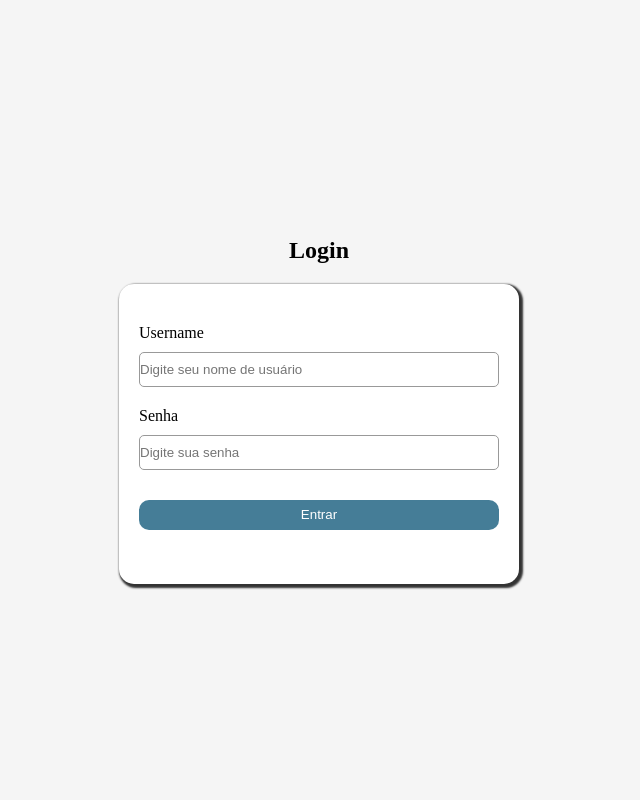
After one commit to williamdev20/flashcard-ai, a Django app: page /login/ in a window 1280 px wide. The commit adds this page. Shown: the whole page, without its empty margins (321-961 px from the left). Run offline with Django 5.2, Linux system fonts and the light colour scheme.

Commit message:
Alternado o .gitignore e terminando todas as telas que faltavam (cadastro, login e visualizar cartão

```diff
--- a/cards/urls.py
+++ b/cards/urls.py
@@ -7,4 +7,5 @@ urlpatterns = [
     path('category/', views.show_category, name="show_category"),
     # /category/<str:category_name>
     path('category/create_subcategory_or_cards/', views.create_subcategory_or_cards, name="create_subcategory_or_cards"),
+    path('categort/view_card/', views.view_card, name="view_card")
 ]
--- a/cards/views.py
+++ b/cards/views.py
@@ -10,3 +10,7 @@ def show_category(request):
 
 def create_subcategory_or_cards(request):
     return render(request, "cards/create_subcategory_or_cards.html")
+
+
+def view_card(request):
+    return render(request, "cards/view_card.html")
--- a/core/urls.py
+++ b/core/urls.py
@@ -3,5 +3,7 @@ from django.urls import path, include
 
 urlpatterns = [
     path('admin/', admin.site.urls),
-    path('cards/', include("cards.urls"))
+    path('cards/', include("cards.urls")),
+    path('register/', include("register.urls")),
+    path('login/', include("login.urls"))
 ]
--- /dev/null
+++ b/login/urls.py
@@ -0,0 +1,6 @@
+from django.urls import path
+from . import views
+
+urlpatterns = [
+    path('', views.login, name="login")
+]
--- a/login/views.py
+++ b/login/views.py
@@ -1,3 +1,4 @@
 from django.shortcuts import render
 
-# Create your views here.
+def login(request):
+    return render(request, "login/login.html")
--- /dev/null
+++ b/register/urls.py
@@ -0,0 +1,6 @@
+from django.urls import path
+from . import views
+
+urlpatterns = [
+    path('', views.register, name="register")
+]
--- a/register/views.py
+++ b/register/views.py
@@ -1,3 +1,4 @@
 from django.shortcuts import render
 
-# Create your views here.
+def register(request):
+    return render(request, "register/register.html")
--- /dev/null
+++ b/static/css/login/login.css
@@ -0,0 +1,74 @@
+* {
+    padding: 0;
+    margin: 0;
+    box-sizing: border-box;
+}
+
+body {
+    background-color: #f5f5f5;
+}
+
+main {
+    display: flex;
+    justify-content: center;
+    align-items: center;
+    height: 100vh;
+    flex-direction: column;
+}
+
+h2 {
+    text-align: center;
+    margin: 20px;
+}
+
+.container {
+    display: flex;
+    background-color: #fff;
+    box-shadow: 2px 2px 2px 2px #333;
+    flex-direction: column;
+    width: 400px;
+    height: 300px;
+    padding: 20px;
+    border-radius: 15px;
+}
+
+label {
+    margin-top: 20px;
+}
+
+input {
+    margin-top: 10px;
+    width: 100%;
+    height: 35px;
+    border-radius: 5px;
+    border: 1px solid #999;
+}
+
+input:focus {
+    outline-color: #999;
+}
+
+button {
+    margin-top: 30px;
+    height: 30px;
+    color: #fff;
+    background-color: #457d97;
+    border: none;
+    border-radius: 10px;
+    cursor: pointer;
+}
+
+button:hover {
+    background-color: #3b6f87;
+}
+
+@media (max-width: 600px) {
+    .container {
+        width: 250px;
+        height: 250px;
+    }
+
+    button {
+        border-radius: 7px;
+    }
+}
--- a/templates/cards/create_subcategory_or_cards.html
+++ b/templates/cards/create_subcategory_or_cards.html
@@ -23,7 +23,7 @@
              </a>
 
              <!-- Aqui vai vir um for pra listar os cards -->
-              <a class="card" href="">
+              <a class="card" href="{% url 'view_card' %}">
                 Deck 1
               </a>
         </div>
--- /dev/null
+++ b/templates/login/login.html
@@ -0,0 +1,22 @@
+{% load static %}
+<!DOCTYPE html>
+<html lang="en">
+<head>
+    <meta charset="UTF-8">
+    <meta name="viewport" content="width=device-width, initial-scale=1.0">
+    <link rel="stylesheet" href="{% static 'css/login/login.css' %}">
+    <title>Login</title>
+</head>
+<body>
+    <main>
+        <h2>Login</h2>
+        <div class="container">
+            <label>Username</label>
+            <input type="text" placeholder="Digite seu nome de usuário" required>
+            <label>Senha</label>
+            <input type="text" placeholder="Digite sua senha" required>
+            <button type="submit">Entrar</button>
+        </div>
+    </main>
+</body>
+</html>
```
Also changed, not shown: static/css/cards/view_card.css (added, +62 -0 lines), static/css/register/register.css (added, +74 -0 lines), templates/cards/view_card.html (added, +23 -0 lines), templates/register/register.html (added, +22 -0 lines), 1 other file.
